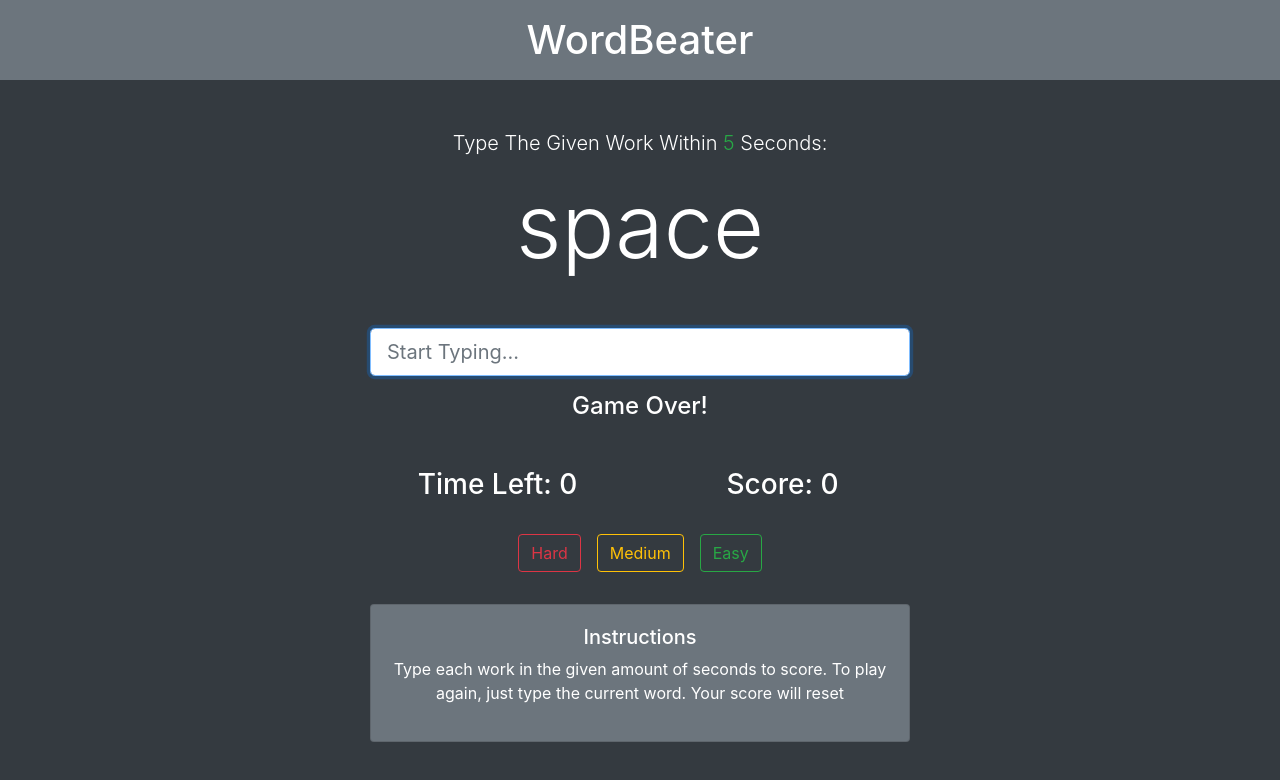
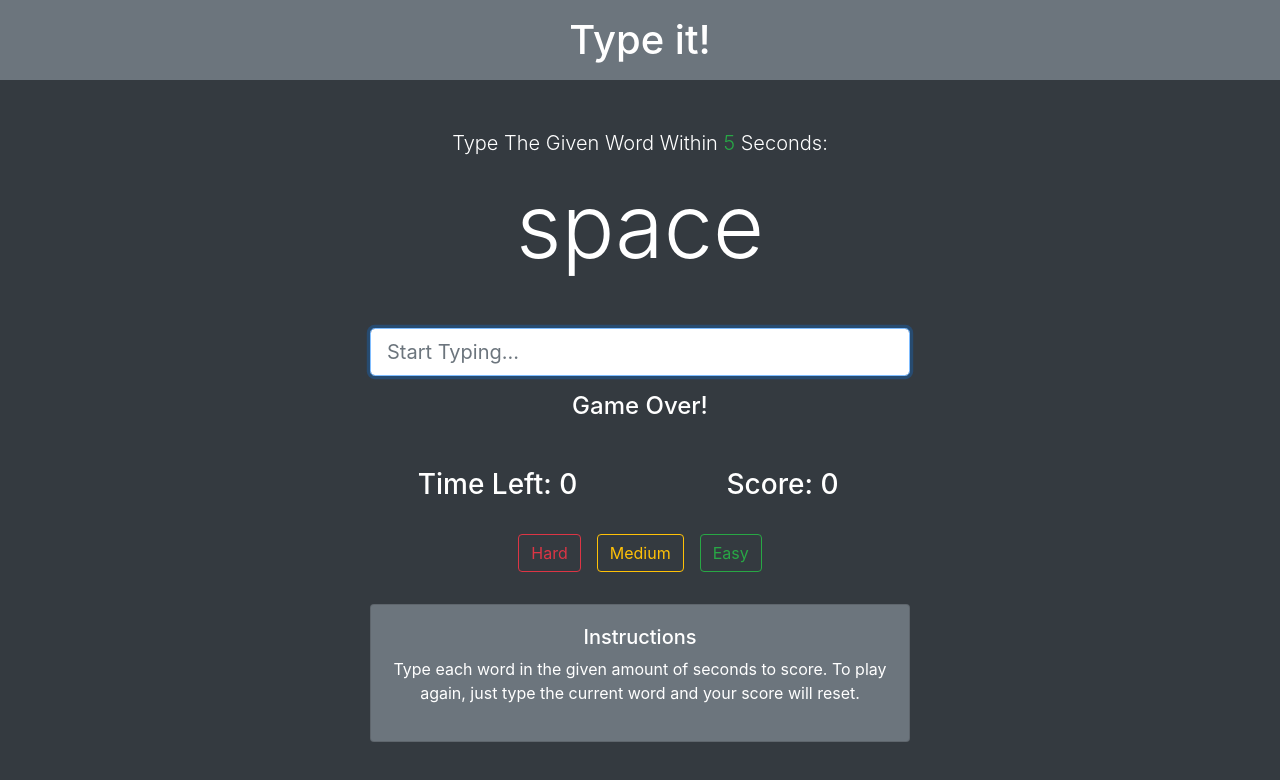
Before and after one commit to HarryCravDev/Type_it, a plain HTML site: page index.html in a window 1280 px wide. Drawn offline with nearby package versions, Linux system fonts and the light colour scheme.

Commit message:
Update to index.html

```diff
--- a/index.html
+++ b/index.html
@@ -16,13 +16,13 @@
 
 <body class="bg-dark text-white">
     <header>
-        <h1 class="text-center bg-secondary p-3 mb-5">WordBeater</h1>
+        <h1 class="text-center bg-secondary p-3 mb-5">Type it!</h1>
     </header>
 
     <div class="container text-center">
         <div class="row">
             <div class="col-md-6 mx-auto">
-                <p class="lead">Type The Given Work Within <span class="text-success" id="seconds">5</span> Seconds:</p>
+                <p class="lead">Type The Given Word Within <span class="text-success" id="seconds">5</span> Seconds:</p>
                 <h2 class="display-2 mb-5" id="current-word">Hello</h2>
                 <input type="text" class="form-control form-control-lg" placeholder="Start Typing..." id="word-input"
                     autofocus>
@@ -55,8 +55,8 @@
                         <div class="card card-body bg-secondary text-white">
                             <h5>Instructions</h5>
                             <p>
-                                Type each work in the given amount of seconds to score. To play again, just type the
-                                current word. Your score will reset
+                                Type each word in the given amount of seconds to score. To play again, just type the
+                                current word and your score will reset.
                             </p>
                         </div>
                     </div>
```
